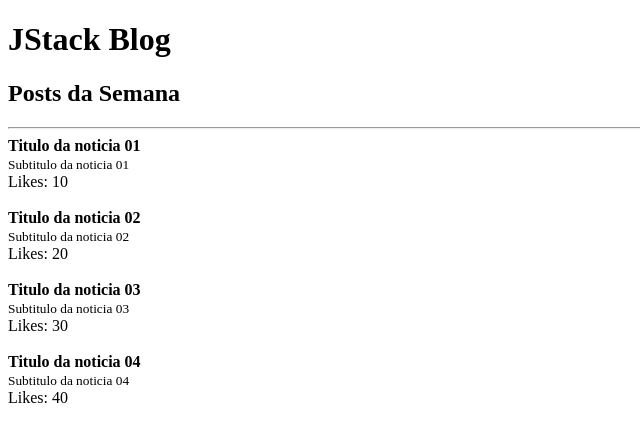
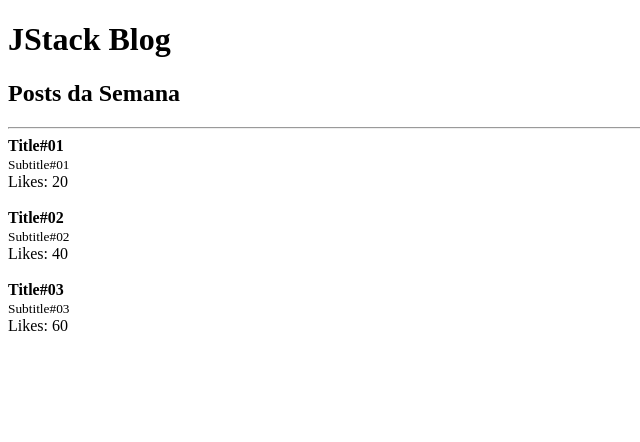
Before and after one commit to casemiroj/react-fundamentals, a React app: page / in a window 1280 px wide. Shown: the top 442 px of the page, without its empty margins (0-640 px from the left). Built offline with nearby package versions, Linux system fonts and the light colour scheme.

Commit message:
Renderizando listas

```diff
--- a/src/App.js
+++ b/src/App.js
@@ -1,6 +1,12 @@
 import React from 'react';
 import Post from './Post';
 import Header from './Header';
+
+const posts = [
+  { title: 'Title#01', subtitle: 'Subtitle#01', likes: 20 },
+  { title: 'Title#02', subtitle: 'Subtitle#02', likes: 40 },
+  { title: 'Title#03', subtitle: 'Subtitle#03', likes: 60 },
+]
 
 function App() {
   return (
@@ -11,26 +17,15 @@ function App() {
 
       <hr />
 
-      <Post
-        title='Titulo da noticia 01'
-        subtitle='Subtitulo da noticia 01'
-        likes={10}
-      />
-      <Post
-        title='Titulo da noticia 02'
-        subtitle='Subtitulo da noticia 02'
-        likes={20}
-      />
-      <Post
-        title='Titulo da noticia 03'
-        subtitle='Subtitulo da noticia 03'
-        likes={30}
-      />
-      <Post
-        title='Titulo da noticia 04'
-        subtitle='Subtitulo da noticia 04'
-        likes={40}
-      />
+      {posts.map(post => (
+        <Post
+          key={post.title}
+          title={post.title}
+          subtitle={post.subtitle}
+          likes={post.likes}
+        />
+      ))}
+
     </>
   );
 }
```
